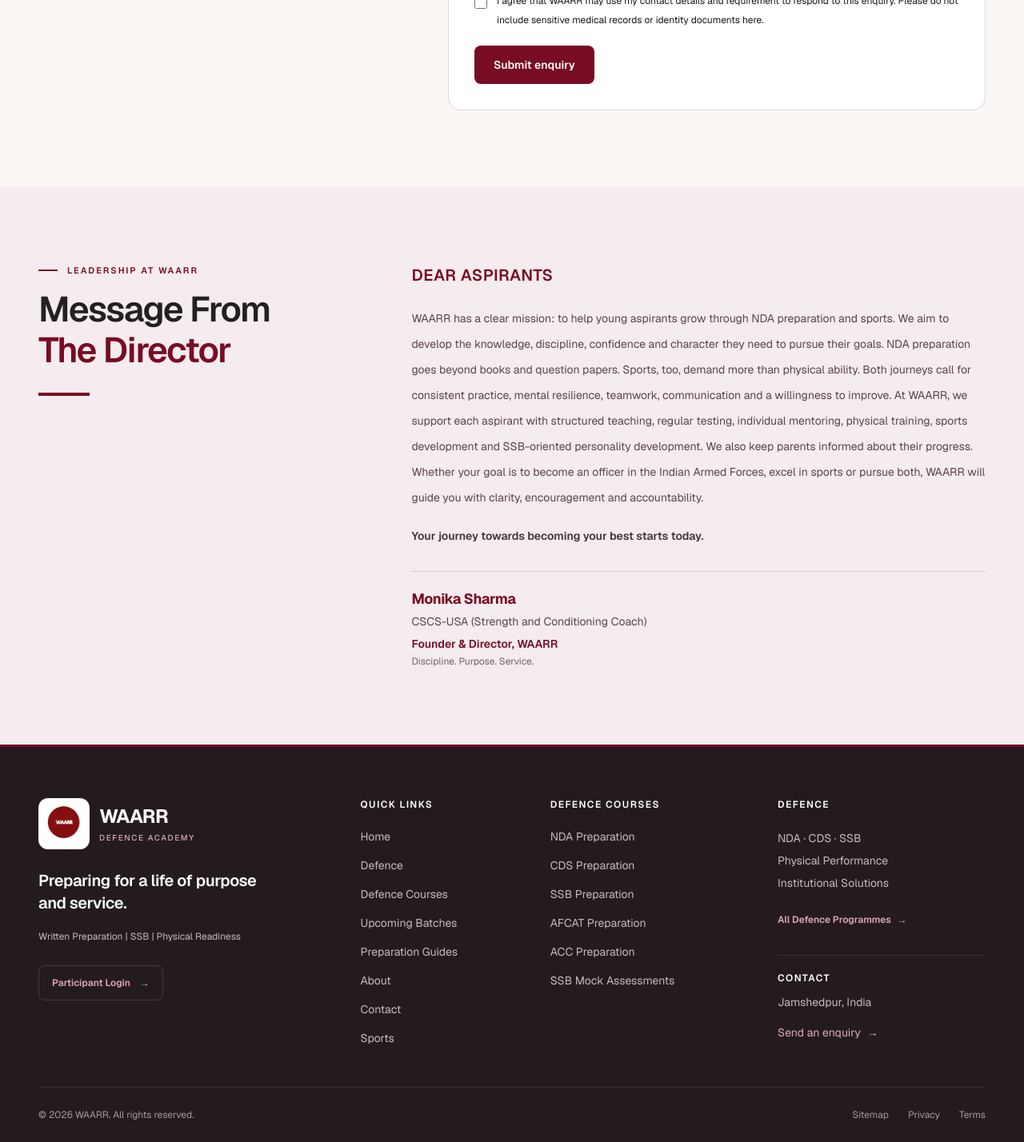
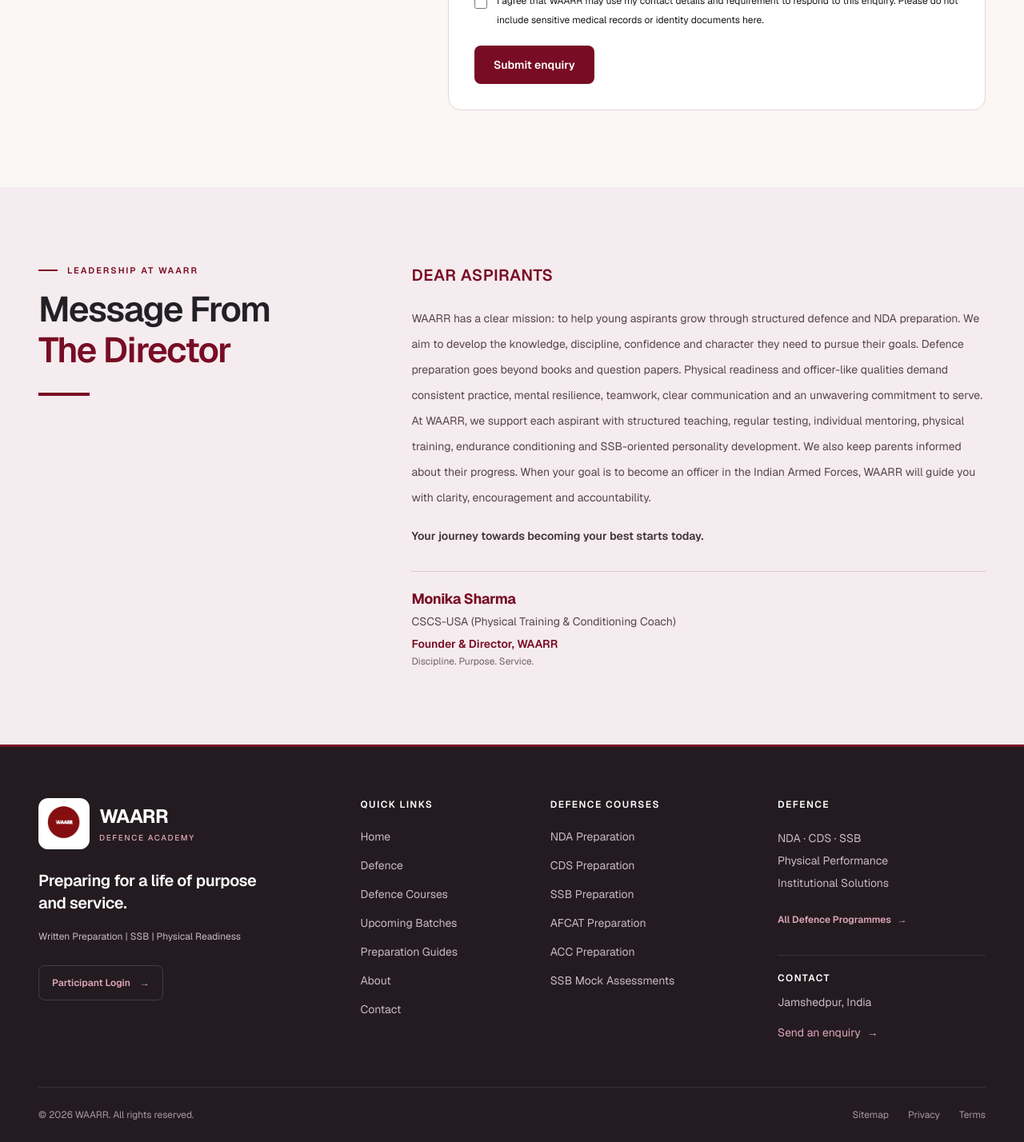
Before and after one commit to vinitk09/Waar, a Next.js app: page / in a window 1280 px wide. Shown: the part 7288-8716 px from the top of the page at 80% size. Built offline with nearby package versions, Linux system fonts and the light colour scheme.

Commit message:
Removed the sports section completely

```diff
--- a/src/components/home/DefenceHome.js
+++ b/src/components/home/DefenceHome.js
@@ -94,12 +94,12 @@
         <div data-scroll-reveal>
           <h3 className="text-xl font-semibold tracking-wide text-[#780c24]">DEAR ASPIRANTS</h3>
           <div className="mt-6 space-y-4 text-sm leading-8 text-[#59454e]">
-            <p className="text-justify">WAARR has a clear mission: to help young aspirants grow through NDA preparation and sports. We aim to develop the knowledge, discipline, confidence and character they need to pursue their goals. NDA preparation goes beyond books and question papers. Sports, too, demand more than physical ability. Both journeys call for consistent practice, mental resilience, teamwork, communication and a willingness to improve. At WAARR, we support each aspirant with structured teaching, regular testing, individual mentoring, physical training, sports development and SSB-oriented personality development. We also keep parents informed about their progress. Whether your goal is to become an officer in the Indian Armed Forces, excel in sports or pursue both, WAARR will guide you with clarity, encouragement and accountability.</p>
+            <p className="text-justify">WAARR has a clear mission: to help young aspirants grow through structured defence and NDA preparation. We aim to develop the knowledge, discipline, confidence and character they need to pursue their goals. Defence preparation goes beyond books and question papers. Physical readiness and officer-like qualities demand consistent practice, mental resilience, teamwork, clear communication and an unwavering commitment to serve. At WAARR, we support each aspirant with structured teaching, regular testing, individual mentoring, physical training, endurance conditioning and SSB-oriented personality development. We also keep parents informed about their progress. When your goal is to become an officer in the Indian Armed Forces, WAARR will guide you with clarity, encouragement and accountability.</p>
             <p className="font-semibold text-[#40323a]">Your journey towards becoming your best starts today.</p>
           </div>
           <div className="mt-7 border-t border-[#dac7ce] pt-5">
             <p className="text-lg font-bold tracking-tight text-[#780c24]">Monika Sharma</p>
-            <p className="mt-1 text-sm text-[#59454e]">CSCS-USA (Strength and Conditioning Coach)</p>
+            <p className="mt-1 text-sm text-[#59454e]">CSCS-USA (Physical Training &amp; Conditioning Coach)</p>
             <p className="mt-2 text-sm font-semibold text-[#780c24]">Founder &amp; Director, WAARR</p>
             <p className="mt-1 text-xs text-[#70616a]">Discipline. Purpose. Service.</p>
           </div>
--- a/src/components/layout/Footer.js
+++ b/src/components/layout/Footer.js
@@ -1,7 +1,7 @@
 import Image from "next/image";
 import Link from "next/link";
 
-const quickLinks = [["Home", "/"], ["Defence", "/defence"], ["Defence Courses", "/courses"], ["Upcoming Batches", "/#upcoming-batches"], ["Preparation Guides", "/#preparation-guides"], ["About", "/about"], ["Contact", "/contact"], ["Sports", "/sports"]];
+const quickLinks = [["Home", "/"], ["Defence", "/defence"], ["Defence Courses", "/courses"], ["Upcoming Batches", "/#upcoming-batches"], ["Preparation Guides", "/#preparation-guides"], ["About", "/about"], ["Contact", "/contact"]];
 const services = [["NDA Preparation", "/courses/nda"], ["CDS Preparation", "/courses/cds"], ["SSB Preparation", "/courses/ssb"], ["AFCAT Preparation", "/courses/afcat"], ["ACC Preparation", "/courses/acc"], ["SSB Mock Assessments", "/courses/ssb-mock-assessments"]];
 
 function FooterLinks({ title, links }) {
```
Also changed, not shown: src/app/contact/page.js (+1 -1 lines), src/app/about/page.js.
